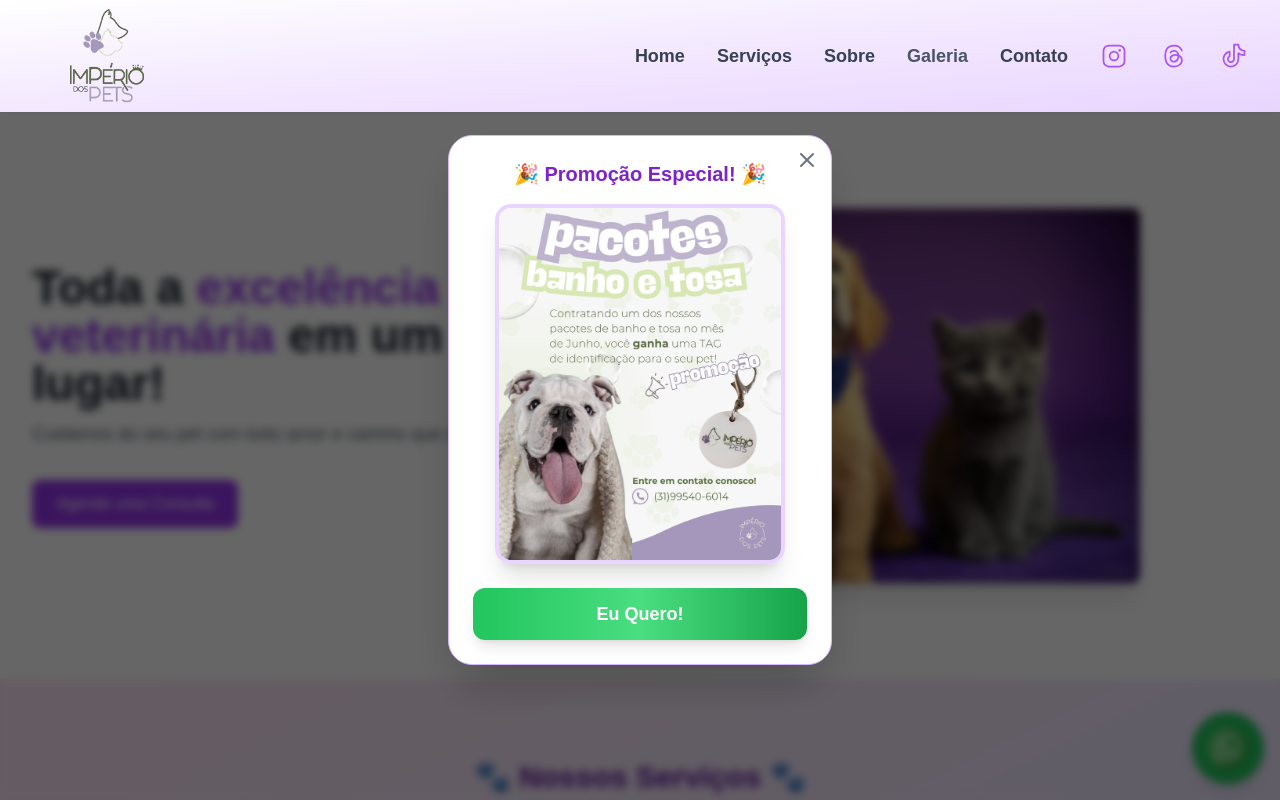
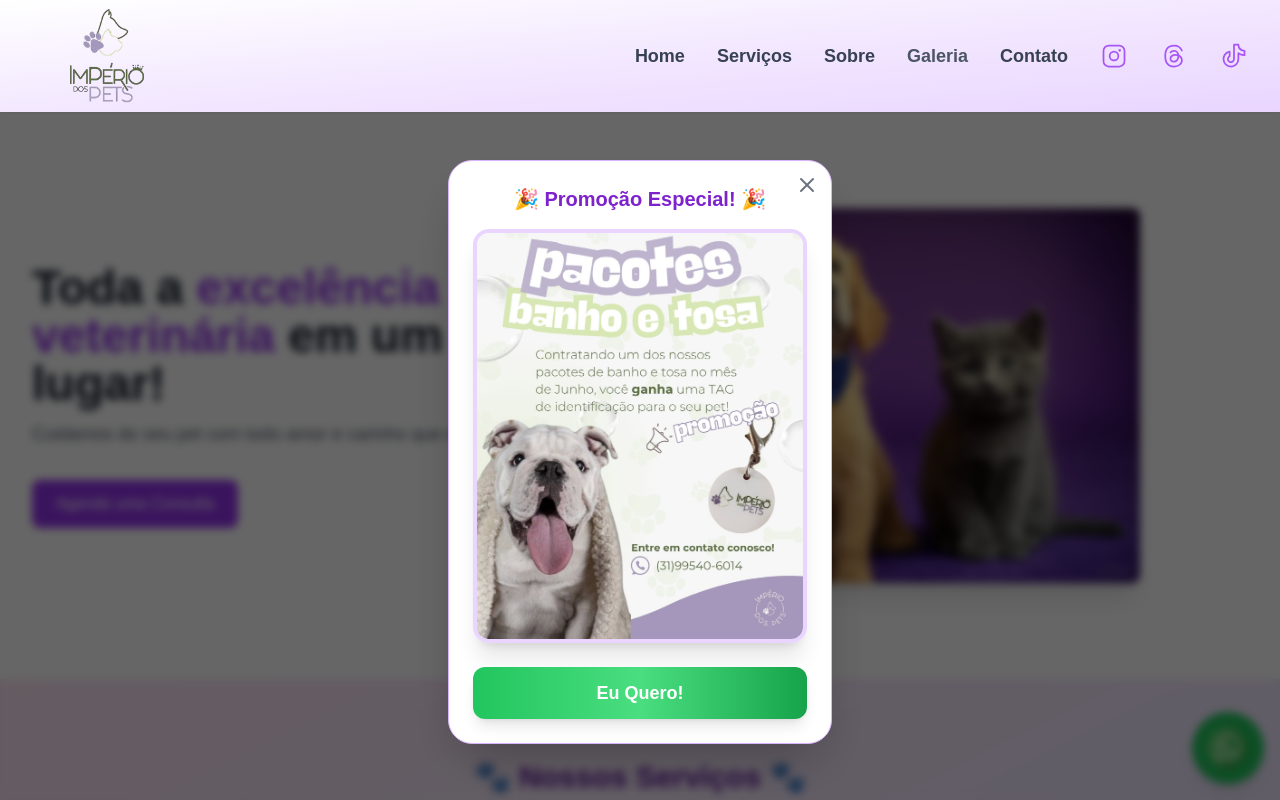
Before and after one commit to BernardoPiresMascarenhas/Site-Imperio-Dos-Pets-, a Next.js app: page / in a window 1280 px wide. Shown: the top 800 px of the page. Built offline with nearby package versions, Linux system fonts and the light colour scheme.

Commit message:
chore: promo

```diff
--- a/src/app/components/PromoModal.tsx
+++ b/src/app/components/PromoModal.tsx
@@ -1,4 +1,3 @@
-
 "use client";
 import React from "react";
 import { motion, AnimatePresence } from "framer-motion";
@@ -13,18 +12,19 @@
   return (
     <AnimatePresence>
       <motion.div
-        className="fixed inset-0 z-50 flex items-center justify-center bg-black bg-opacity-60 backdrop-blur-sm px-4"
+        className="fixed inset-0 z-50 overflow-y-auto bg-black bg-opacity-60 backdrop-blur-sm p-4 pt-40"
+        onClick={onClose}
         initial={{ opacity: 0 }}
         animate={{ opacity: 1 }}
         exit={{ opacity: 0 }}
       >
-        {/* AJUSTE 1: Diminuí a largura máxima para 'sm' e a altura máxima para 85vh */}
         <motion.div
-          className="relative bg-white rounded-3xl shadow-2xl border border-purple-300 overflow-y-auto max-h-[85vh] w-full max-w-sm p-6"
+          className="relative bg-white rounded-3xl shadow-2xl border border-purple-300 w-full max-w-sm p-6 mx-auto"
           initial={{ y: -40, opacity: 0, scale: 0.95 }}
           animate={{ y: 0, opacity: 1, scale: 1 }}
           exit={{ y: 40, opacity: 0, scale: 0.9 }}
           transition={{ type: "spring", stiffness: 300, damping: 20 }}
+          onClick={(e) => e.stopPropagation()}
         >
           {/* Botão de fechar */}
           <button
@@ -44,21 +44,19 @@
             🎉 Promoção Especial! 🎉
           </motion.h2>
 
-          {/* eslint-disable-next-line @next/next/no-img-element */}
+          {/* Imagem */}
           <motion.div
             className="flex justify-center"
             initial={{ scale: 0.9, opacity: 0 }}
-            whileInView={{ scale: 1, opacity: 1 }}
-            transition={{ delay: 0.3, duration: 0.8 }}
-            viewport={{ once: true }}
+            animate={{ scale: 1, opacity: 1 }}
+            transition={{ delay: 0.2, duration: 0.5 }}
           >
-            <motion.img
+            {/* eslint-disable-next-line @next/next/no-img-element */}
+            <img
               src="/promocao.png"
               alt="Promoção"
-              // AJUSTE 2: Diminuí a altura máxima da imagem para 45vh
-              className="rounded-2xl shadow-xl border-4 border-purple-200 transition duration-300 w-auto max-h-[45vh]"
-              whileHover={{ scale: 1.05 }}
-              />
+              className="rounded-2xl shadow-xl border-4 border-purple-200 w-full"
+            />
           </motion.div>
 
           {/* Botão WhatsApp */}
```
